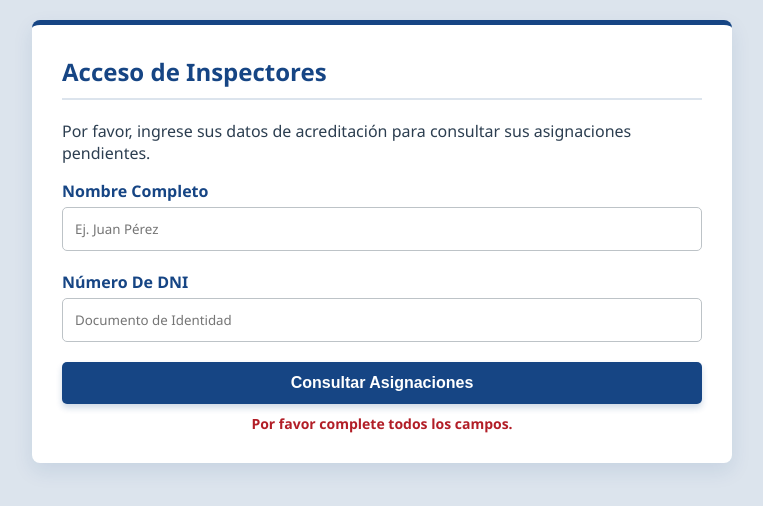
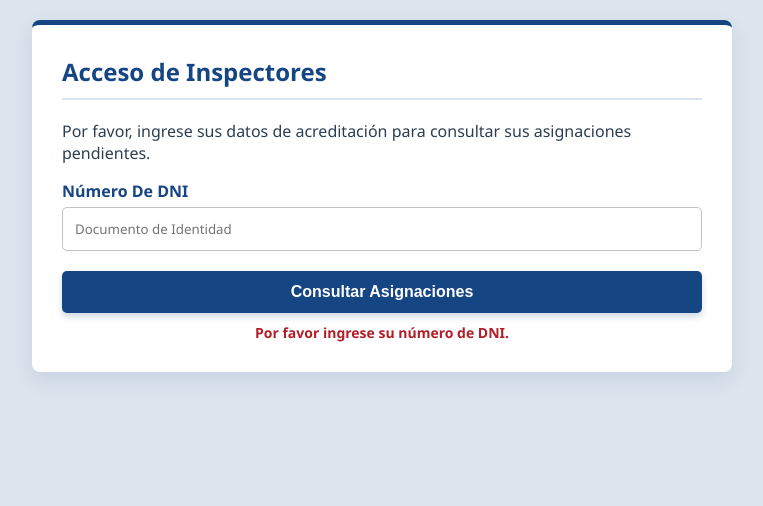
Before and after one commit to sgonzalesg/n8n-comercial-voice, a plain HTML site: page index.html in a window 1280 px wide. Both pictures are taken after a click on the button "Consultar Asignaciones". Shown: the whole page, without its empty margins (258-1021 px from the left). Drawn offline with Linux system fonts and the light colour scheme.

Commit message:
Actualización del login.

```diff
--- a/index.html
+++ b/index.html
@@ -579,10 +579,6 @@
         <h2>Acceso de Inspectores</h2>
         <p>Por favor, ingrese sus datos de acreditación para consultar sus asignaciones pendientes.</p>
         <div class="form-group">
-            <label class="form-label">Nombre Completo</label>
-            <input type="text" id="login-name" class="form-control" placeholder="Ej. Juan Pérez">
-        </div>
-        <div class="form-group">
             <label class="form-label">Número de DNI</label>
             <input type="text" id="login-dni" class="form-control" placeholder="Documento de Identidad">
         </div>
@@ -731,12 +727,11 @@
 
         // Petición Unificada: Login
         document.getElementById('btnLogin').addEventListener('click', async () => {
-            const nameInput = document.getElementById('login-name').value.trim();
             const dniInput = document.getElementById('login-dni').value.trim();
             const statusDiv = document.getElementById('login-status');
 
-            if (!nameInput || !dniInput) {
-                statusDiv.textContent = "Por favor complete todos los campos.";
+            if (!dniInput) {
+                statusDiv.textContent = "Por favor ingrese su número de DNI.";
                 statusDiv.style.color = "var(--chg-red)";
                 return;
             }
@@ -744,7 +739,7 @@
             statusDiv.textContent = "Verificando credenciales y descargando tareas...";
             statusDiv.style.color = "var(--chg-blue)";
 
-            await realizarConsumoPortal(nameInput, dniInput, statusDiv);
+            await realizarConsumoPortal("", dniInput, statusDiv);
         });
 
         async function realizarConsumoPortal(nombre, dni, elementoStatus) {
```
